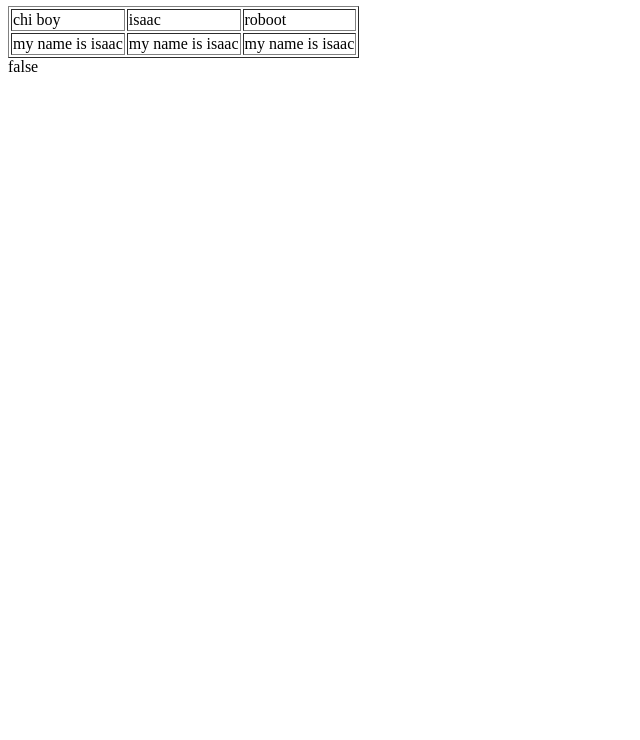
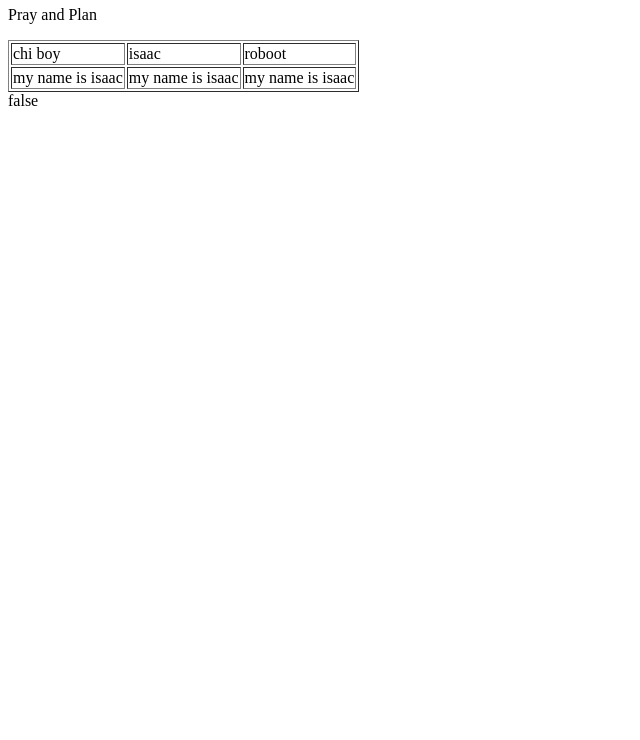
Before and after one commit to onoja1/morningsessiongroup2, a plain HTML site: page index.html in a window 1280 px wide. Shown: the part 60-800 px from the top of the page, without its empty margins (0-640 px from the left). Drawn offline with Linux system fonts and the light colour scheme.

Commit message:
add a paragraph

```diff
--- a/index.html
+++ b/index.html
@@ -7,6 +7,7 @@
 </head>
 <body>
     <h1>Learning Is Easy With Humility</h1>
+    <p>Pray and Plan</p>
     <table border="1">
         <tr>
             <td>chi boy</td>
```
